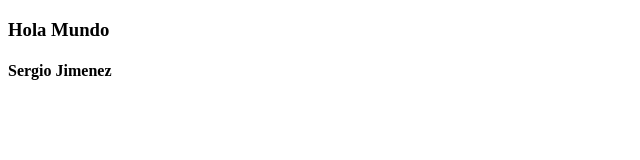
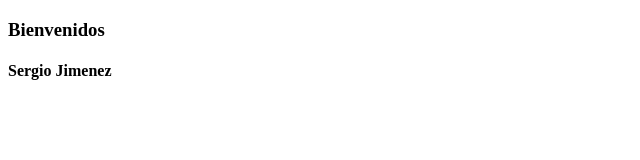
Before and after one commit to geoval/ProyectoGit, a plain HTML site: page MiWeb.html in a window 1280 px wide. Shown: the full height of the page, 0-640 px from the left. Drawn offline with Linux system fonts and the light colour scheme.

Commit message:
Cambiar titulo

```diff
--- a/MiWeb.html
+++ b/MiWeb.html
@@ -3,7 +3,7 @@
 <head>
 </head>
 <body>
-	<h3>Hola Mundo</h3>
+	<h3>Bienvenidos</h3>
 	<h4>Sergio Jimenez</h4>
 </body>
 </html>
```
